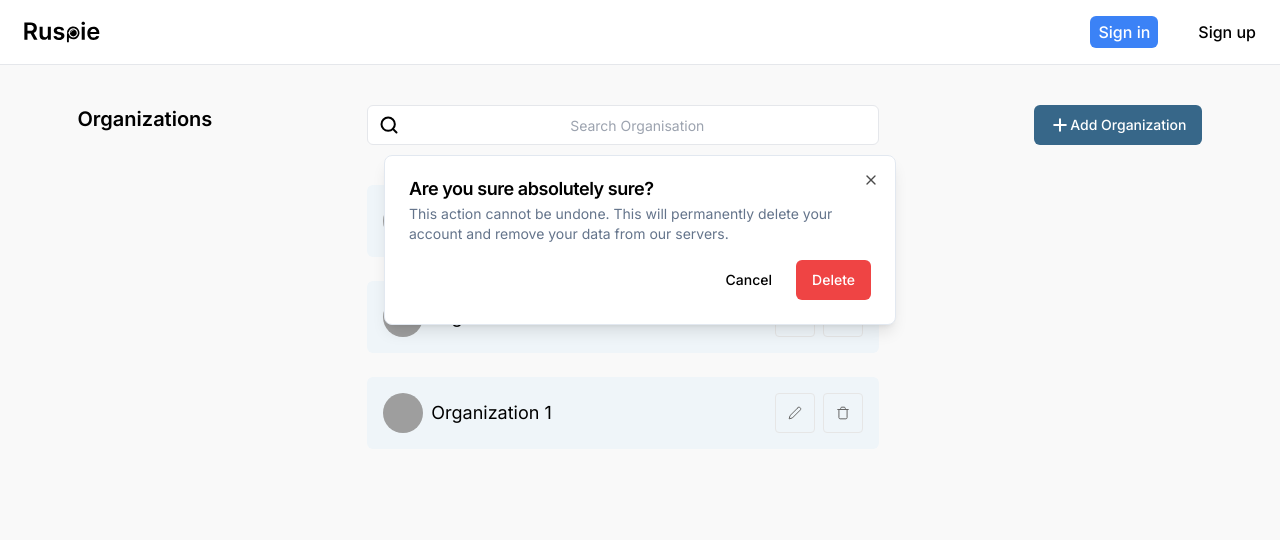
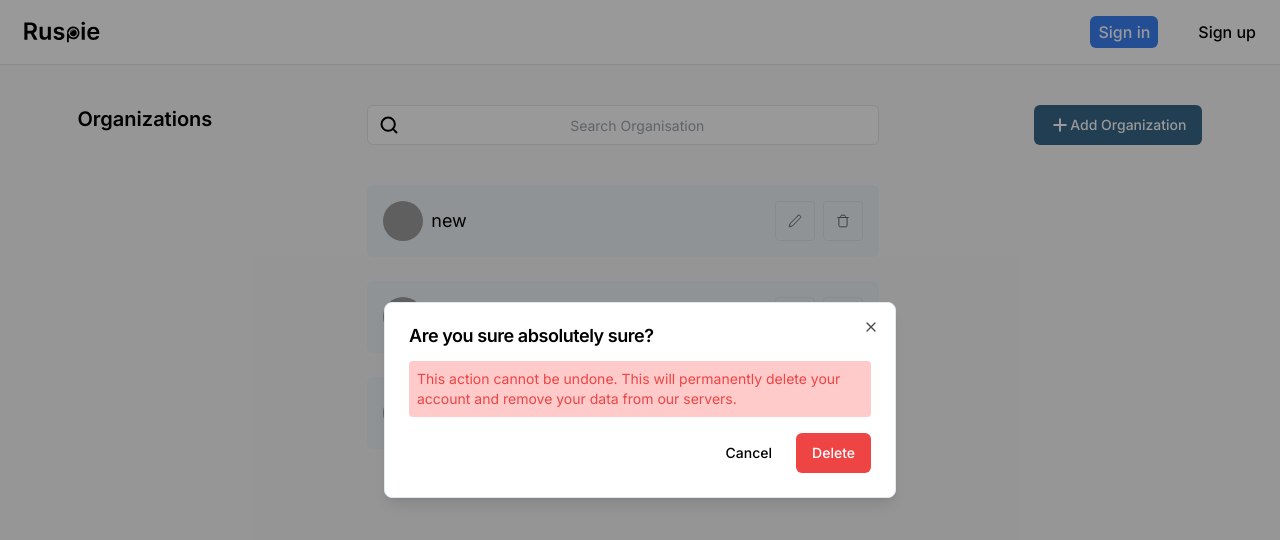
Before and after one commit to factly/ruspie, a Next.js app in the folder web/: page /home/organisations in a window 1280 px wide. Both pictures are taken after a click on the button 843 px from the left and 221 px from the top of the page. Shown: the top 540 px of the page. Built offline with nearby package versions, Linux system fonts and the light colour scheme; grey boxes are pictures that could not be loaded.

Commit message:
update modal position and colors

```diff
--- a/web/components/ui/DeleteButttonWithConfimModal.tsx
+++ b/web/components/ui/DeleteButttonWithConfimModal.tsx
@@ -31,7 +31,7 @@ function DeleteButttonWithConfimModal(props: any) {
 			<DialogContent>
 				<DialogHeader>
 					<DialogTitle>Are you sure absolutely sure?</DialogTitle>
-					<DialogDescription>
+					<DialogDescription className="text-sm !mt-4 text-red-500 bg-red-200 p-2 rounded">
 						This action cannot be undone. This will permanently delete your account
 						and remove your data from our servers.
 					</DialogDescription>
--- a/web/components/ui/dialog.tsx
+++ b/web/components/ui/dialog.tsx
@@ -25,12 +25,12 @@ const DialogOverlay = React.forwardRef<
   <DialogPrimitive.Overlay
     ref={ref}
     className={cn(
-      "fixed inset-0 z-50  data-[state=open]:animate-in data-[state=closed]:animate-out data-[state=closed]:fade-out-0 data-[state=open]:fade-in-0",
+      "fixed inset-0 z-50 data-[state=open]:animate-in data-[state=closed]:animate-out data-[state=closed]:fade-out-0 data-[state=open]:fade-in-0 bg-black/40",
       className
     )}
     onClick={(event) => {
       event.stopPropagation()
-    } /* Prevent close when clicking on overlay */}
+    }}
     {...props}
   />
 ))
@@ -45,7 +45,7 @@ const DialogContent = React.forwardRef<
     <DialogPrimitive.Content
       ref={ref}
       className={cn(
-        "fixed left-[50%] top-[30%] z-50 grid w-full max-w-lg translate-x-[-50%] translate-y-[-50%] gap-4 border border-slate-200 bg-white p-6 shadow-lg duration-200 data-[state=open]:animate-in data-[state=closed]:animate-out data-[state=closed]:fade-out-0 data-[state=open]:fade-in-0 data-[state=closed]:zoom-out-95 data-[state=open]:zoom-in-95 data-[state=closed]:slide-out-to-left-1/2 data-[state=closed]:slide-out-to-top-[48%] data-[state=open]:slide-in-from-left-1/2 data-[state=open]:slide-in-from-top-[48%] sm:rounded-lg md:w-full dark:border-slate-800 dark:bg-slate-950",
+        "fixed left-[50%] top-[50%] z-50 grid w-full max-w-lg translate-x-[-50%] translate-y-[-50%] gap-4 border border-slate-200 bg-white p-6 shadow-lg duration-200 data-[state=open]:animate-in data-[state=closed]:animate-out data-[state=closed]:fade-out-0 data-[state=open]:fade-in-0 data-[state=closed]:zoom-out-95 data-[state=open]:zoom-in-95 data-[state=closed]:slide-out-to-left-1/2 data-[state=closed]:slide-out-to-top-[48%] data-[state=open]:slide-in-from-left-1/2 data-[state=open]:slide-in-from-top-[48%] sm:rounded-lg md:w-full dark:border-slate-800 dark:bg-slate-950",
         className
       )}
       {...props}
```
